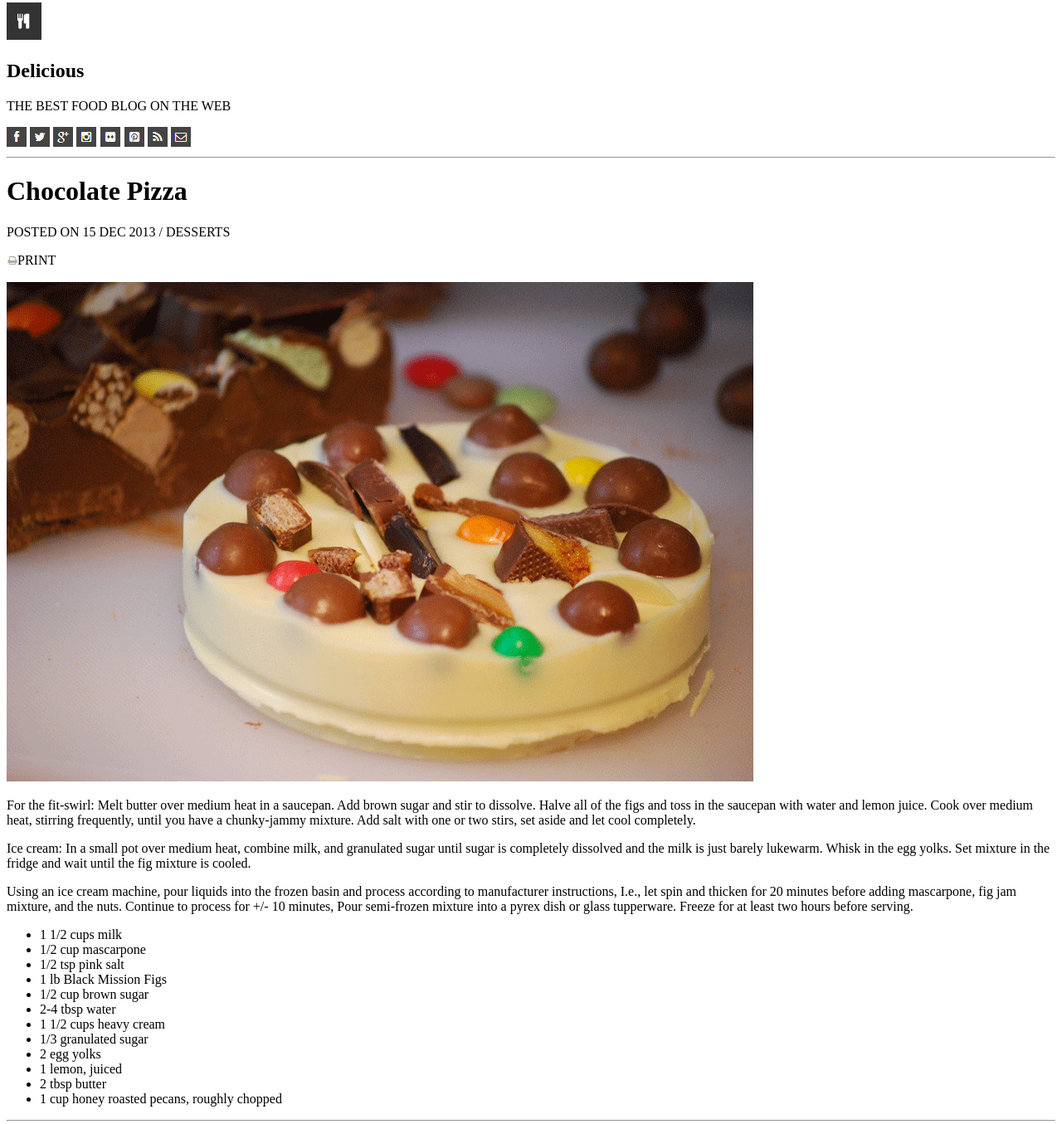
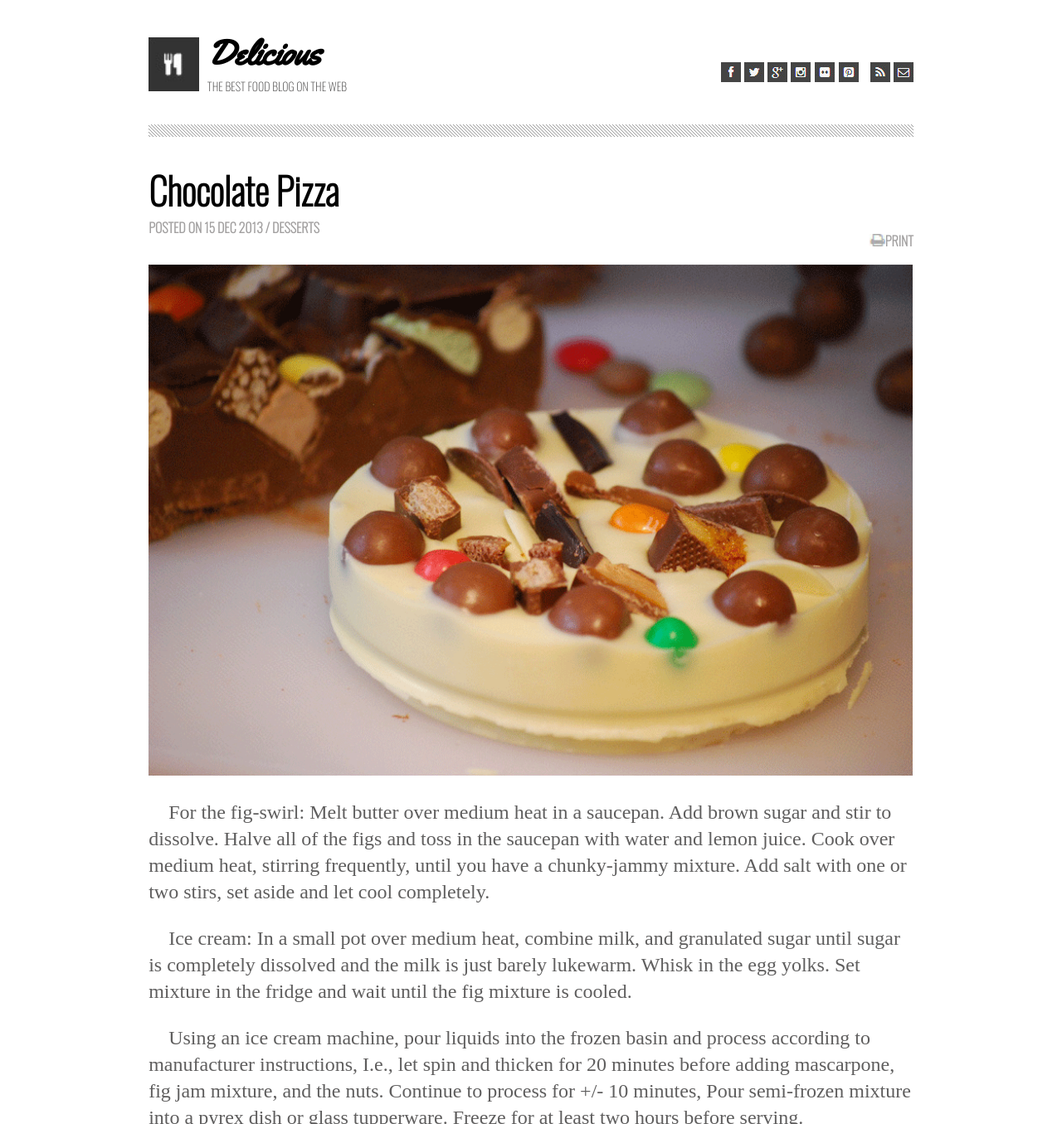
Before and after one commit to mnmason86/chocolatepizza, a plain HTML site: page index.html in a window 1280 px wide. Shown: the part 5-1360 px from the top of the page at 83% size. Drawn offline with nearby package versions, Linux system fonts and the light colour scheme; a web font is replaced by a local one.

Commit message:
updtaed html to reflect styling needs. styled up to div4

```diff
--- a/index.html
+++ b/index.html
@@ -1,46 +1,67 @@
 <!DOCTYPE html>
 <html lang="en">
 <head>
+  <link rel="stylesheet" href="style.css">
   <meta charset="UTF-8">
   <meta http-equiv="X-UA-Compatible" content="IE=edge">
   <meta name="viewport" content="width=device-width, initial-scale=1.0">
-  <title>Document</title>
+  <link rel="preconnect" href="https://fonts.googleapis.com">
+  <link rel="preconnect" href="https://fonts.gstatic.com" crossorigin>
+  <link href="https://fonts.googleapis.com/css2?family=Oswald:wght@200&display=swap" rel="stylesheet">
+  <link rel="preconnect" href="https://fonts.googleapis.com">
+<link rel="preconnect" href="https://fonts.gstatic.com" crossorigin>
+<link href="https://fonts.googleapis.com/css2?family=Yellowtail&display=swap" rel="stylesheet">
+<link rel="preconnect" href="https://fonts.googleapis.com">
+<link rel="preconnect" href="https://fonts.gstatic.com" crossorigin>
+<link href="https://fonts.googleapis.com/css2?family=Delius&display=swap" rel="stylesheet">
+</head>
+  <title>Chocolate Pizza</title>
 </head>
 <body>
   <header>
-    <img src="img/logo.png" alt="logo">
+    <div id="top-left">
+      <img  id="big-logo" src="img/logo.png" alt="logo">
+        <div id="head-text">
         <h2>Delicious</h2>
         <p>THE BEST FOOD BLOG ON THE WEB</p>
-    <img src="img/fb-icon.png" alt="facebook">
-    <img src="img/twit-icon.png" alt="twitter">
-    <img src="img/gp-icon.png" alt="google">
+        </div>
+    </div>
+    <div id="top-right">
+      <img  src="img/fb-icon.png" alt="facebook">
+      <img  src="img/twit-icon.png" alt="twitter">
+      <img  src="img/gp-icon.png" alt="google">
       <img src="img/insta-icon.png" alt="instagram">
-    <img src="img/flic-icon.png" alt="flicker">
-    <img src="img/pint-icon.png" alt="pinterest">
-    <img src="img/rss-icon.png" alt="rss">
-    <img src="img/mail-icon.png" alt="mail">
-    <hr>
+      <img  src="img/flic-icon.png" alt="flicker">
+      <img  src="img/pint-icon.png" alt="pinterest">
+      <img  id="rss" src="img/rss-icon.png" alt="rss">
+      <img  src="img/mail-icon.png" alt="mail">
+  </div>
   </header>
   <main>
-    <div>
+    <div class="hr"></div>
+    <div id="div1">
       <h1>Chocolate Pizza</h1>
-      <p>POSTED ON 15 DEC 2013 / DESSERTS</p>
+        <div id="div1a">
+          <p id="date">POSTED ON 15 DEC 2013 / DESSERTS</p>
           <p><img src="img/print-icon.png" alt="print">PRINT</p>
         </div>
-    <img src="img/choco-pizza.png" alt="chocolate pizza">
-    <div>
-      <p>For the fit-swirl: Melt butter over medium heat in a saucepan. Add brown sugar and stir to dissolve. Halve all of the figs and toss in the saucepan with water and lemon juice. Cook over medium heat, stirring frequently, until you have a chunky-jammy mixture. Add salt with one or two stirs, set aside and let cool completely.</p>
+    </div>
+    <img id="pizza" src="img/choco-pizza.png" alt="chocolate pizza">
+    <div id="div2">
+      <p>For the fig-swirl: Melt butter over medium heat in a saucepan. Add brown sugar and stir to dissolve. Halve all of the figs and toss in the saucepan with water and lemon juice. Cook over medium heat, stirring frequently, until you have a chunky-jammy mixture. Add salt with one or two stirs, set aside and let cool completely.</p>
       <p>Ice cream: In a small pot over medium heat, combine milk, and granulated sugar until sugar is completely dissolved and the milk is just barely lukewarm. Whisk in the egg yolks. Set mixture in the fridge and wait until the fig mixture is cooled.</p>
       <p>Using an ice cream machine, pour liquids into the frozen basin and process according to manufacturer instructions, I.e., let spin and thicken for 20 minutes before adding mascarpone, fig jam mixture, and the nuts. Continue to process for +/- 10 minutes, Pour semi-frozen mixture into a pyrex dish or glass tupperware. Freeze for at least two hours before serving.</p>
     </div>
-    <div>
-      <ul>
+    <div id="div3">
+      <ul id="ul1">
         <li>1 1/2 cups milk</li>
         <li>1/2 cup mascarpone</li>
         <li>1/2 tsp pink salt</li>
         <li>1 lb Black Mission Figs</li>
         <li>1/2 cup brown sugar</li>
         <li>2-4 tbsp water</li>
+      </ul>
+      <ul id="ul2">
         <li>1 1/2 cups heavy cream</li>
         <li>1/3 granulated sugar</li>
         <li>2 egg yolks</li>
@@ -49,17 +70,21 @@
         <li>1 cup honey roasted pecans, roughly chopped</li>
       </ul>
     </div>
-    <hr>
-    <div>
+    <div id="div4">
+    <div class="hr"></div>
+      <div id="vanessa">
         <img src="img/van-pic.png" alt="vanessa">
+          <div id="stevenson">
           <h3>Vanessa Stevenson</h3>
           <p>Food enthusiast, photography fan. Add a pinch of raw foodism and that's pretty much who I am.</p>
+        </div>
         <h4>SHARE RECIPE</h4>
+      </div>
     </div>
   </main>
   <footer>
     <hr><img src="img/small-logo.png" alt="logo sm"><hr>
-    <p>Delicious &copy; All Rights Reserved.</p>
+    <p id="copyright">Delicious &copy; All Rights Reserved.</p>
     <p>Proudly published with Ghost.</p>
   </footer>
 </body>
--- a/style.css
+++ b/style.css
@@ -0,0 +1,123 @@
+body{
+  margin:40px 14%;
+}
+header{
+  display: flex;
+  width: 100%;
+  justify-content: space-between;
+  height: 115px;
+}
+#top-right{
+  margin-top: 40px;
+}
+#top-right #rss{
+  padding-left: 10px;
+}
+#top-left{
+  display:flex;
+  justify-content: space-around;
+}
+#top-left img{
+margin-top: 10px;
+height: 65px;
+}
+#top-left #head-text{
+  order: 2;
+  padding-left: 10px;
+  display:flex;
+  flex-direction: column;
+}
+#top-left #head-text h2{
+  font-family: 'Yellowtail', cursive;
+  font-size: 42px;
+  margin:0px;
+  justify-content: left;
+}
+#top-left #head-text p{
+  font-family: 'Oswald', sans-serif;
+  font-size: 14px;
+  margin-top:0;
+  justify-content: left;
+  color: rgb(77, 76, 76);
+}
+.hr{
+  background-image: url('img/hr-img.png');
+  height: 15px;
+}
+#div1a{
+  display: flex;
+  width: 100%;
+  justify-content: space-between;
+  font-family: 'Oswald', sans-serif;
+  font-weight: bold;
+  color: rgb(161, 159, 159);
+}
+#div1 h1{
+  font-family: 'Oswald', sans-serif;
+  font-weight:25px;
+  font-size: 45px;
+  display:block;
+  margin-bottom: 0;
+  padding-bottom: 0;
+}
+#div1 #date{
+  margin-top: 0;
+}
+#div1 img{
+  height: 15px;
+}
+#pizza{
+  width: 100%;
+}
+#div2{
+  text-indent: 1.5rem;
+  font-size: 24px;
+  line-height: 2rem;
+  font-weight: medium;
+  color: rgb(95, 94, 94);
+  padding-bottom: 15px;
+}
+#div3{
+height: 360px;
+background-image: url('img/list-bg.png');
+background-size: 100%;
+background-repeat: no-repeat;
+display: flex;
+border-top: rgba(222, 207, 174, 0.503) solid 1px;
+border-right: rgba(222, 207, 174, 0.503) solid 1px;
+}
+#ul1{
+  text-align: left;
+  padding-left: 0px;
+  list-style-type: square;
+  padding-top: 1.5rem;
+  padding-left: 4rem;
+  margin-right: 30px;
+  margin-left: 30px;
+  margin-right: 60px;
+  font-family: 'Delius', cursive;
+  font-size: 24px;
+}
+#ul2{
+  float: right;
+  list-style-type: square;
+  padding-top: 1.5rem;
+  padding-left: 3rem;
+  margin-left: 150px;
+  margin-right: 30px;
+  font-family: 'Delius', cursive;
+  font-size: 24px;
+}
+li{
+  padding-left:-20px;
+  padding-bottom:8px;
+}
+#div4 div{
+  margin-top: 60px;
+  margin-bottom: 20px;
+}
+#vanessa{
+  display:flex;
+  flex-direction: row;
+  justify-content: space-between;
+}
```
Also changed, not shown: img/hr-img.png (added). Lines whose indentation alone changed are shown as unchanged.
